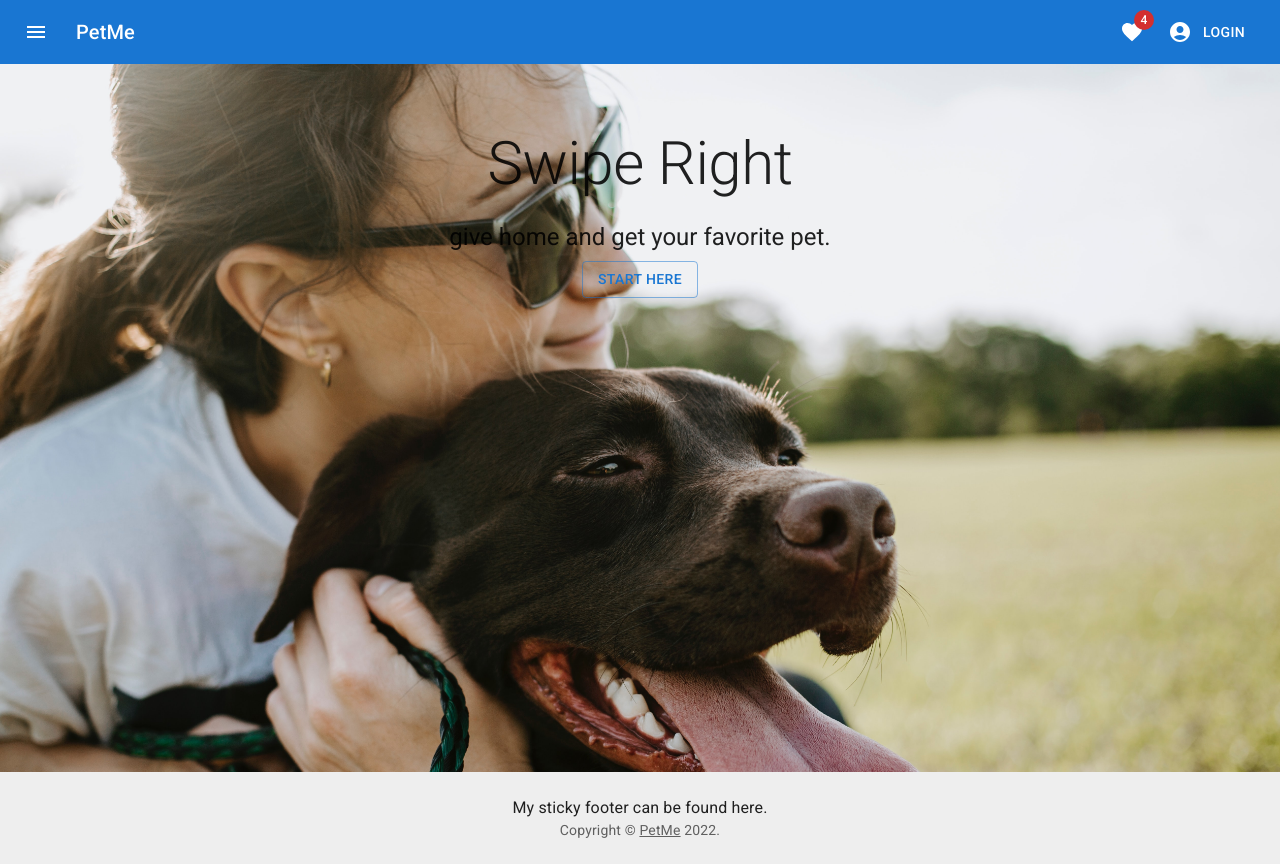
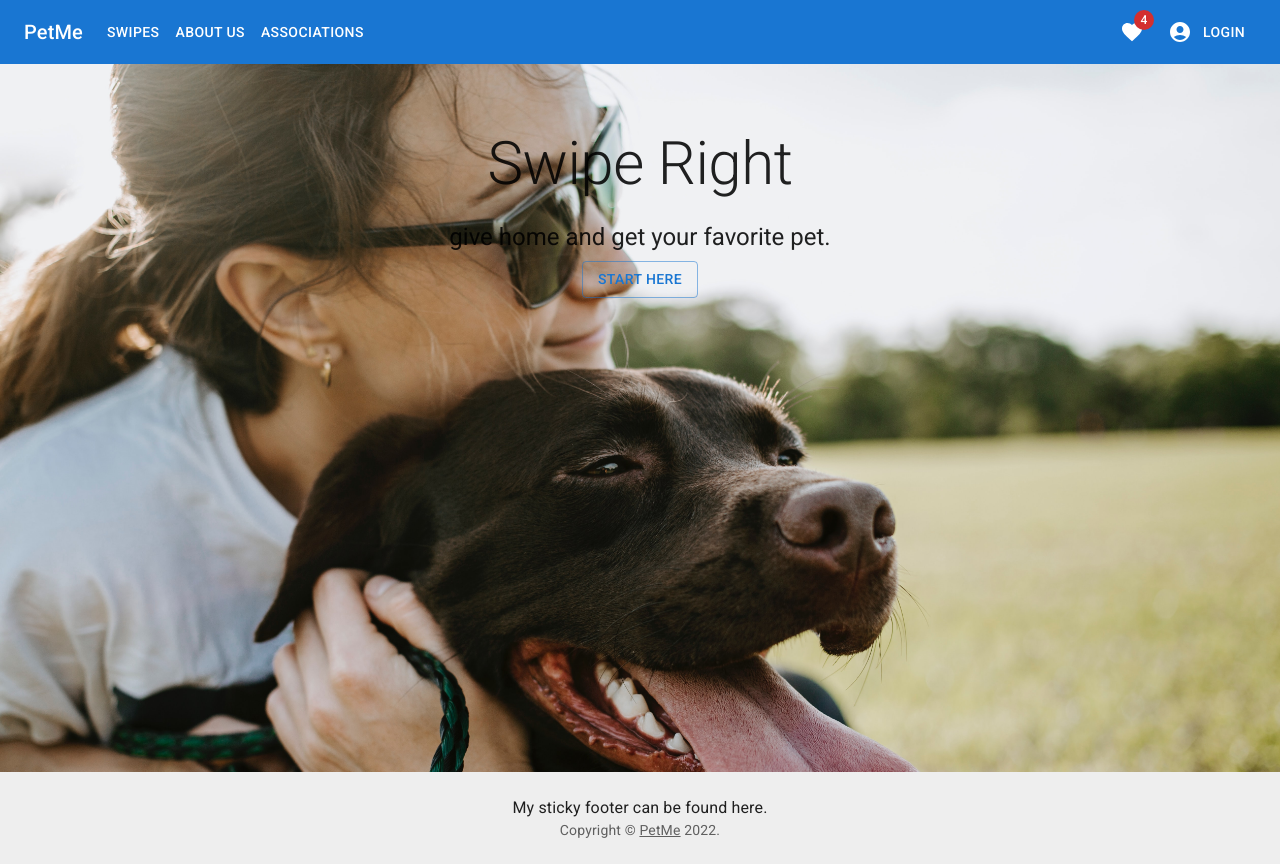
Before and after one commit to yarinisraeli24/PetMe, a React (Create React App) app in the folder client/: page / in a window 1280 px wide. Built offline with nearby package versions, Linux system fonts and the light colour scheme.

Commit message:
update navbar

```diff
--- a/client/src/components/Navbar.js
+++ b/client/src/components/Navbar.js
@@ -73,9 +73,6 @@ export default function PrimarySearchAppBar() {
   const isMenuOpen = Boolean(anchorEl);
   const isMobileMenuOpen = Boolean(mobileMoreAnchorEl);
 
-  const handleProfileMenuOpen = (event) => {
-    setAnchorEl(event.currentTarget);
-  };
 
   const handleMobileMenuClose = () => {
     setMobileMoreAnchorEl(null);
@@ -139,9 +136,6 @@ export default function PrimarySearchAppBar() {
             <FavoriteIcon />
           </Badge>
         </IconButton>
-        <p>Messages</p>
-      </MenuItem>
-      <MenuItem onClick={handleProfileMenuOpen}>
         <IconButton
           size="large"
           aria-label="account of current user"
@@ -159,15 +153,6 @@ export default function PrimarySearchAppBar() {
     <Box className="navbar-container" sx={{ flexGrow: 1 }}>
       <AppBar className="navbar-container" position="static">
         <Toolbar>
-          <IconButton
-            size="large"
-            edge="start"
-            color="inherit"
-            aria-label="open drawer"
-            sx={{ mr: 2 }}
-          >
-            <MenuIcon />
-          </IconButton>
           <Typography
             variant="h6"
             noWrap
@@ -176,6 +161,9 @@ export default function PrimarySearchAppBar() {
           >
             PetMe
           </Typography>
+          <Button color="inherit" sx={{ marginLeft: 2 }}>Swipes</Button>
+          <Button color="inherit">About us</Button>
+          <Button color="inherit">Associations</Button>
           <Box sx={{ flexGrow: 1 }} />
           <Box sx={{ display: { xs: 'none', md: 'flex' } }}>
             <IconButton size="large" aria-label="show 4 new mails" color="inherit">
@@ -189,7 +177,6 @@ export default function PrimarySearchAppBar() {
               aria-label="account of current user"
               aria-controls={menuId}
               aria-haspopup="true"
-              onClick={handleProfileMenuOpen}
               color="inherit"
             >
               <AccountCircle />
```
